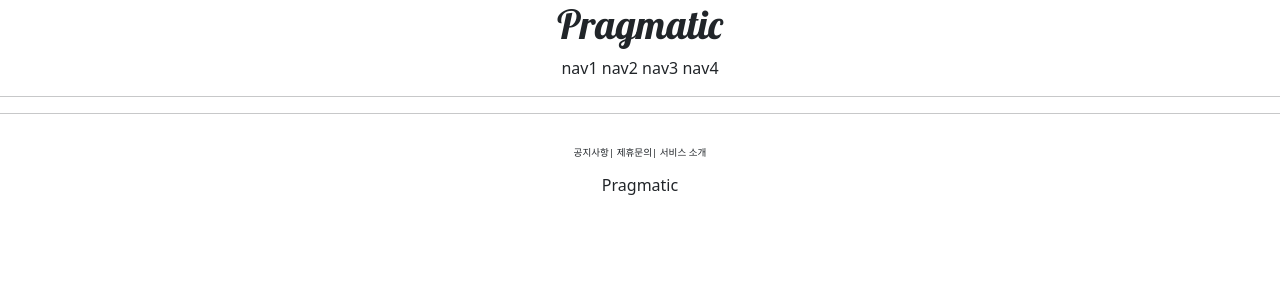
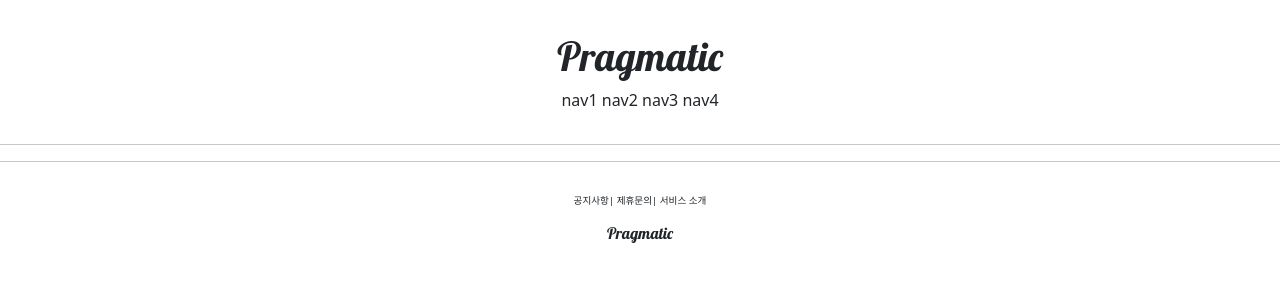
Before and after one commit to ColdBottle0226/Pinterest, a Django app: template templates/base.html in a window 1280 px wide. Shown: the top 300 px of the page. Run offline with Django 3.2, Linux system fonts and the light colour scheme; the template is opened without the code that fills it, so the values that code supplies are empty; parts of the project's set-up code (start-up, migrations or seed data) failed here and were passed over.

Commit message:
Setting static configuration

```diff
--- /dev/null
+++ b/static/base.css
@@ -0,0 +1,17 @@
+.pragmatic_logo{
+    font-family: 'Lobster', cursive;
+}
+
+.pragmatic_footer_button{
+    font-size: .6rem;
+}
+
+.pragmatic_footer{
+   text-align:center;
+   margin-top:2rem ;
+}
+
+.pragmatic_header{
+    text-align:center;
+    margin : 2rem 0;
+}
--- a/templates/footer.html
+++ b/templates/footer.html
@@ -1,11 +1,11 @@
-<div style="text-align:center;  margin-top:2rem;">
-    <div style="font-size: .6rem;">
+<div class="pragmatic_footer">
+    <div class="pragmatic_footer_button">
         <span>공지사항</span>|
         <span>제휴문의</span>|
         <span>서비스 소개</span>
 
     </div>
     <div style="margin-top:1rem;">
-        <h6 style="margin-top:1rem;">Pragmatic</h6>
+        <h6 class="pragmatic_logo">Pragmatic</h6>
     </div>
 </div>
--- a/templates/head.html
+++ b/templates/head.html
@@ -1,3 +1,4 @@
+{% load static %}
 <head>
     <meta charset="UTF-8">
     <title>Pragmatic</title>
@@ -8,4 +9,6 @@
     <!--    GOOGLE FONTS LINK    -->
     <link rel="preconnect" href="https://fonts.googleapis.com">
     <link href="https://fonts.googleapis.com/css2?family=Lobster&display=swap" rel="stylesheet">
+    <!-- DEFAULT CSS LINK   -->
+    <link rel="stylesheet" type="text/css" href="{% static 'base.css' %}">
 </head>
--- a/templates/header.html
+++ b/templates/header.html
@@ -1,6 +1,6 @@
-<div style="text-align:center; margin-bottom:2rem 0; ">
+<div class ="pragmatic_header">
     <div>
-    <h1 style="font-family: 'Lobster', cursive;">Pragmatic</h1>
+    <h1 class="pragmatic_logo">Pragmatic</h1>
     </div>
     <div>
         <span>nav1</span>
```
Also changed, not shown: pragmatic/settings.py (+4 -3 lines).
